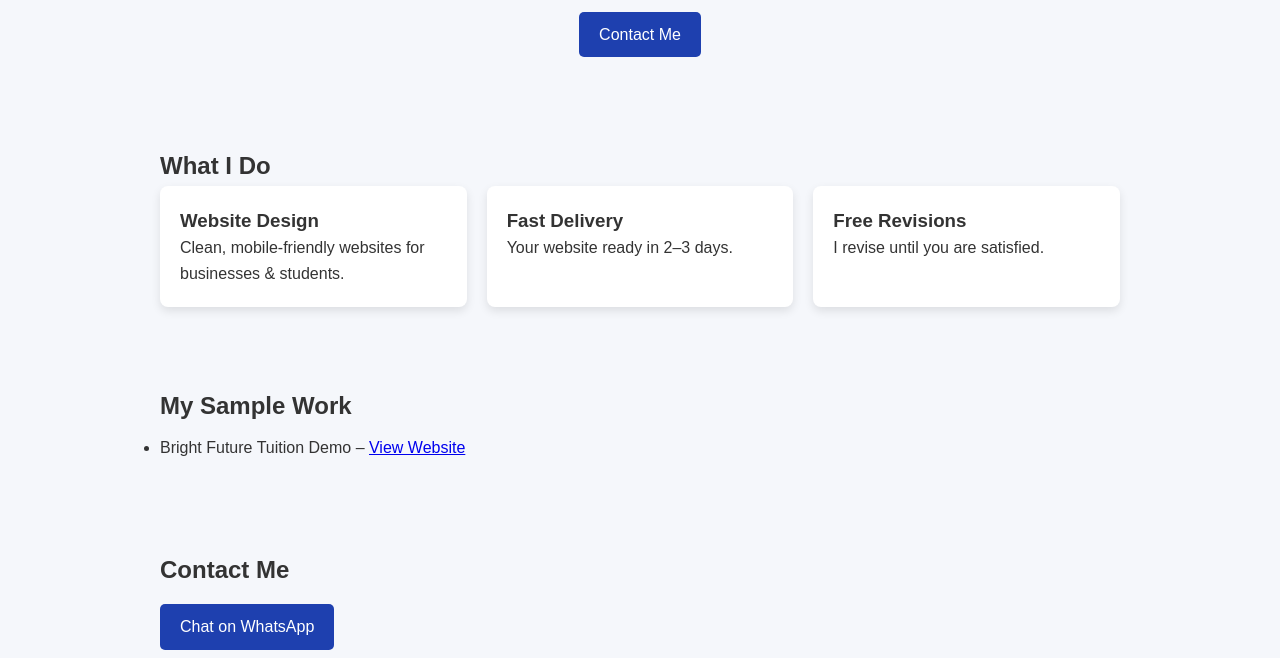
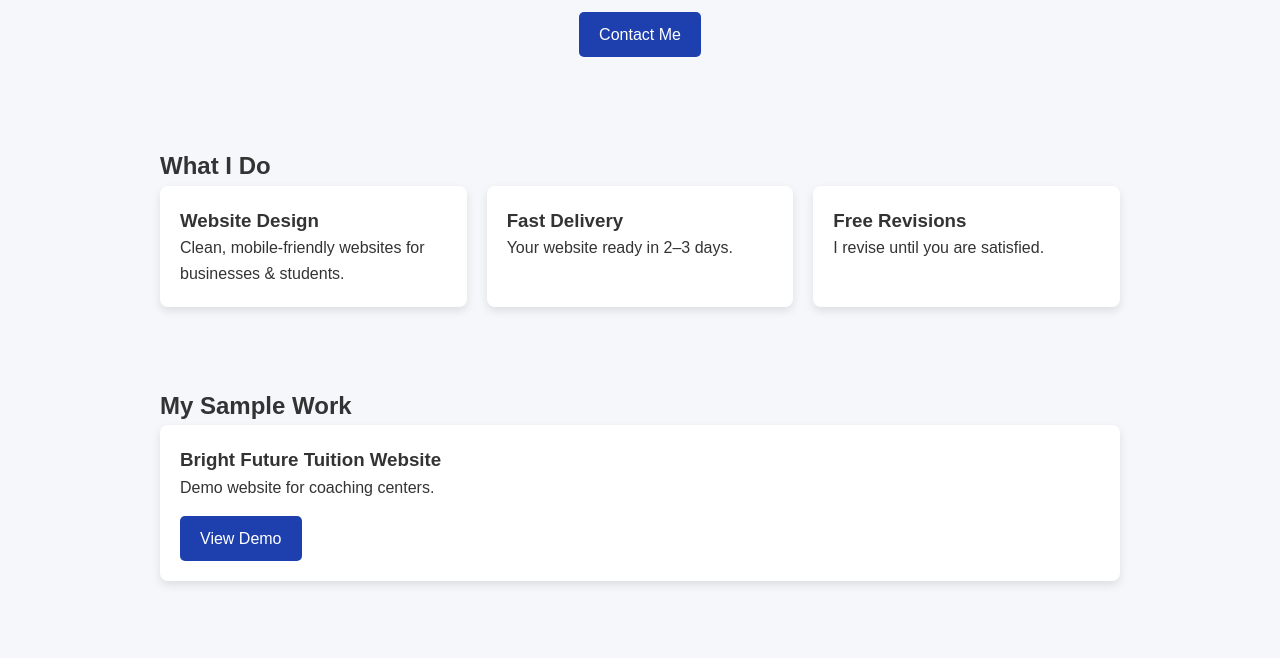
Before and after one commit to HeartFullOf-Designs/shiny-rotary-phone, a plain HTML site: page index.html in a window 1280 px wide. Shown: the part 257-915 px from the top of the page. Drawn offline with Linux system fonts and the light colour scheme.

Commit message:
Update Bright Future Tuition section to card layout
Replaced the work list with a card layout for the Bright Future Tuition website demo.

```diff
--- a/index.html
+++ b/index.html
@@ -39,14 +39,18 @@
 
 <section>
   <h2>My Sample Work</h2>
-  <ul class="work">
-    <li>
-      Bright Future Tuition Demo –
-      <a href="https://heartfullof-designs.github.io/bright-future-tuition100-/" target="_blank">
-        View Website
-      </a>
-    </li>
-  </ul>
+
+  <div class="card">
+    <h3>Bright Future Tuition Website</h3>
+    <p>Demo website for coaching centers.</p>
+
+    <a href="https://yourusername.github.io/bright-future-tuition/"
+       class="btn" target="_blank">
+       View Demo
+    </a>
+
+  </div>
+
 </section>
 
 <section id="contact">
```
